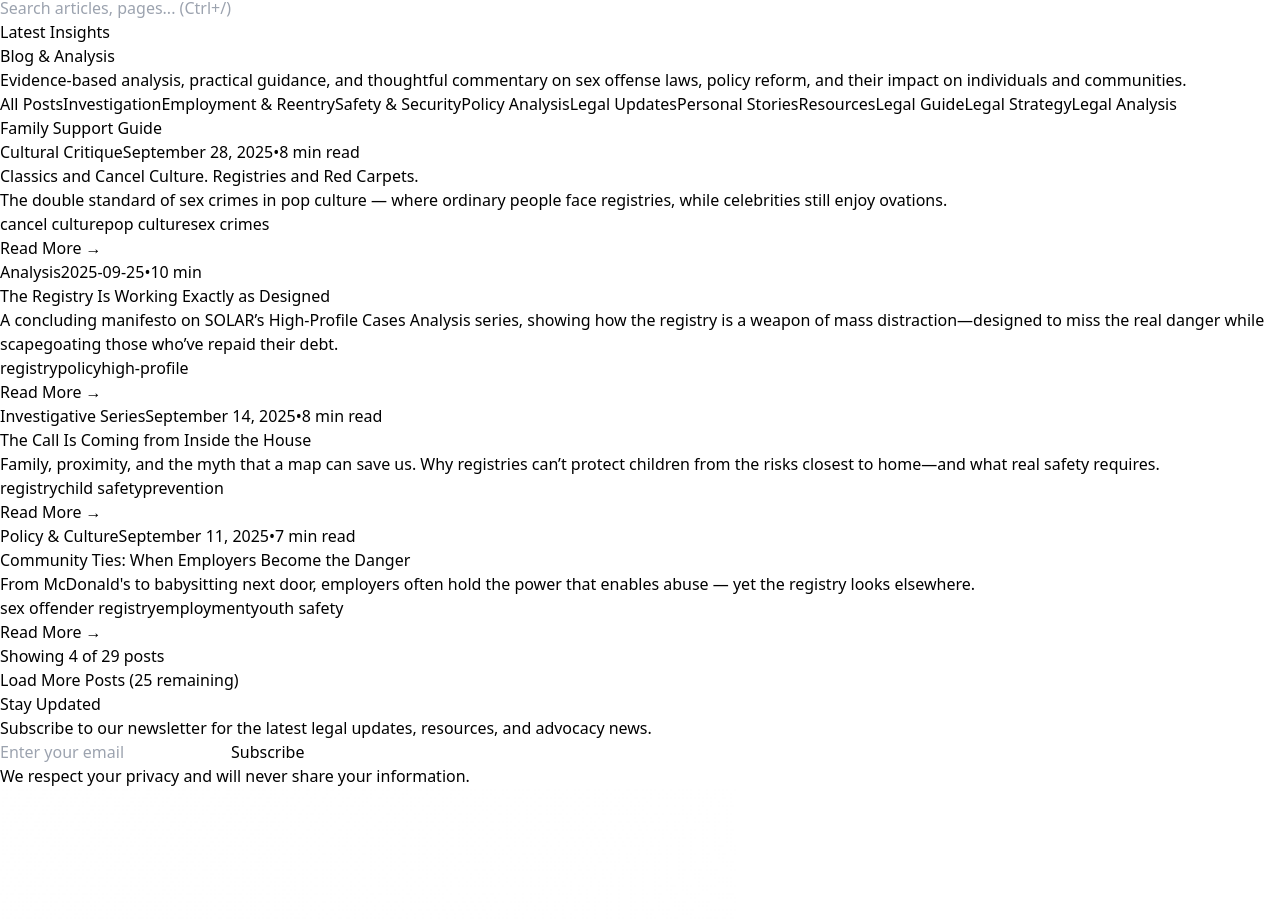
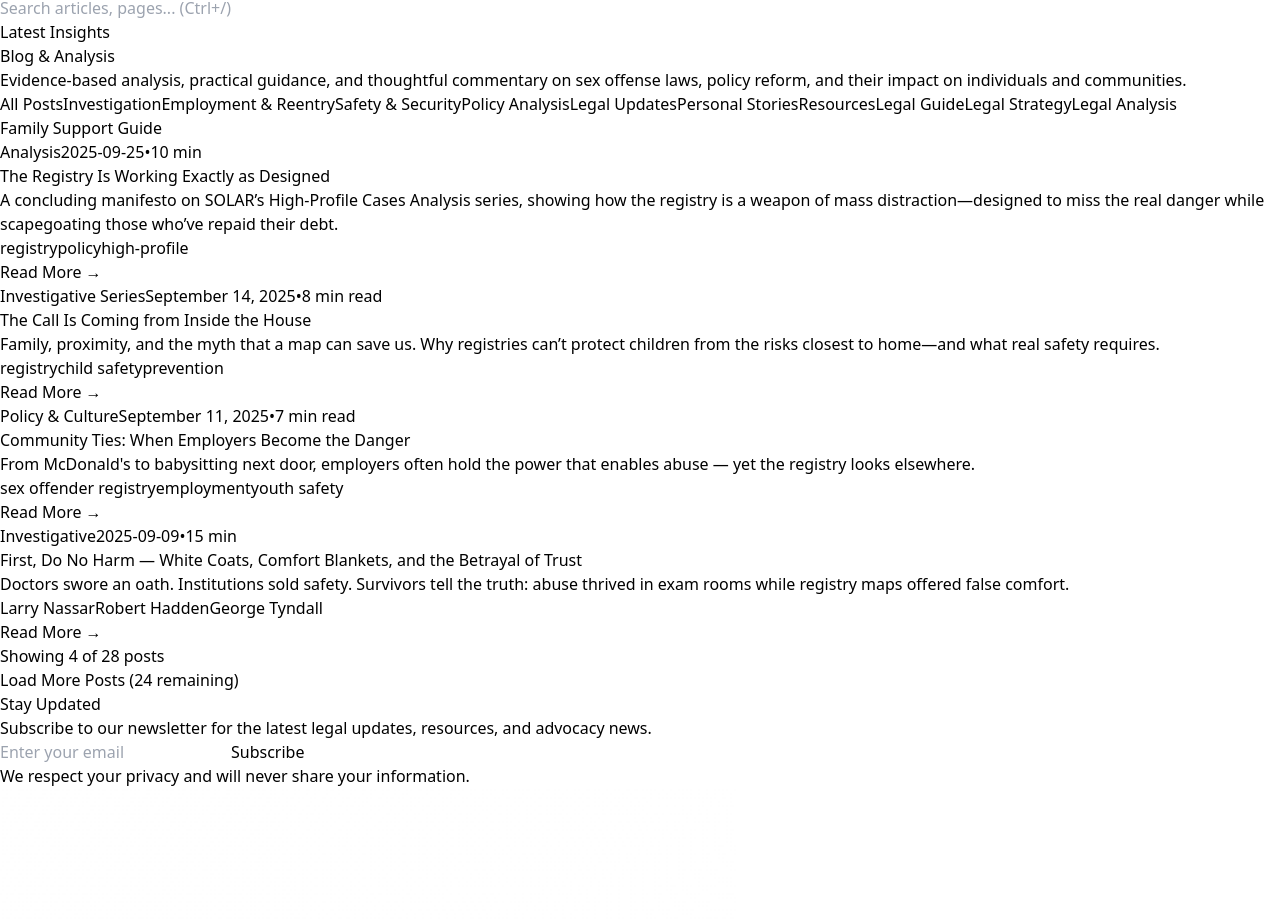
Before and after one commit to projectsolarrecon/Solar, a React (Vite) app: page /blog in a window 1280 px wide. Shown: the part 3036-3957 px from the top of the page. Built offline with nearby package versions, Linux system fonts and the light colour scheme.

Commit message:
Update blogPosts.ts

```diff
--- a/src/data/blogPosts.ts
+++ b/src/data/blogPosts.ts
@@ -12,18 +12,6 @@ export interface BlogPost {
 
 export const allBlogPosts: BlogPost[] = [
   // Insert this object at the TOP of the exported array (newest-first):
-  {
-  id: "classics-and-cancel-culture-2025-09-28",
-  title: "Classics and Cancel Culture. Registries and Red Carpets.",
-  excerpt:
-    "The double standard of sex crimes in pop culture — where ordinary people face registries, while celebrities still enjoy ovations.",
-  author: "The SOLAR Project",
-  date: "September 28, 2025",
-  readTime: "8 min read",
-  category: "Cultural Critique",
-  tags: ["cancel culture", "pop culture", "sex crimes", "hypocrisy", "registries"],
-  path: "/blog/classics-and-cancel-culture",
-},
   {
   id: "high-profile-cases-conclusion",
   title: "The Registry Is Working Exactly as Designed",
```
